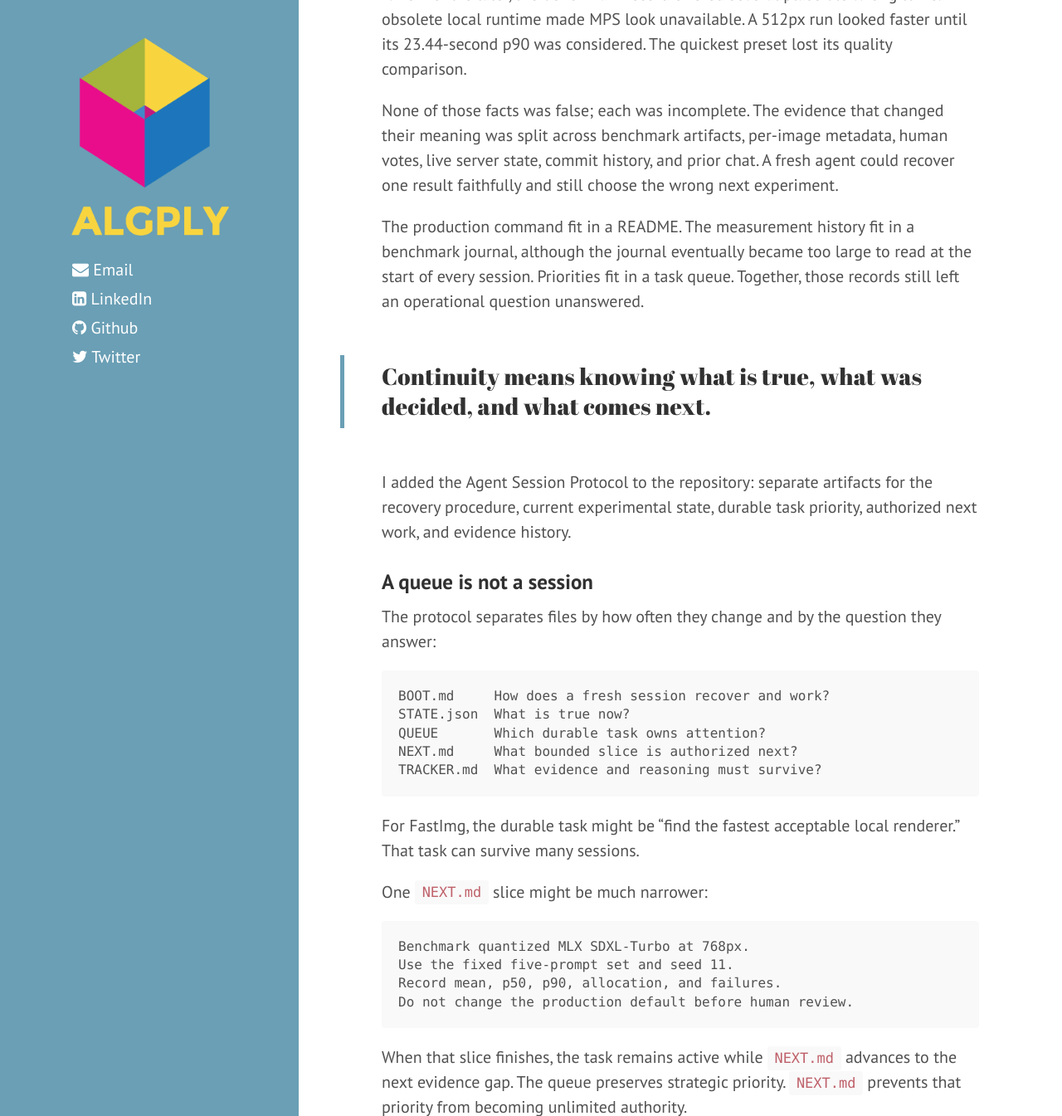
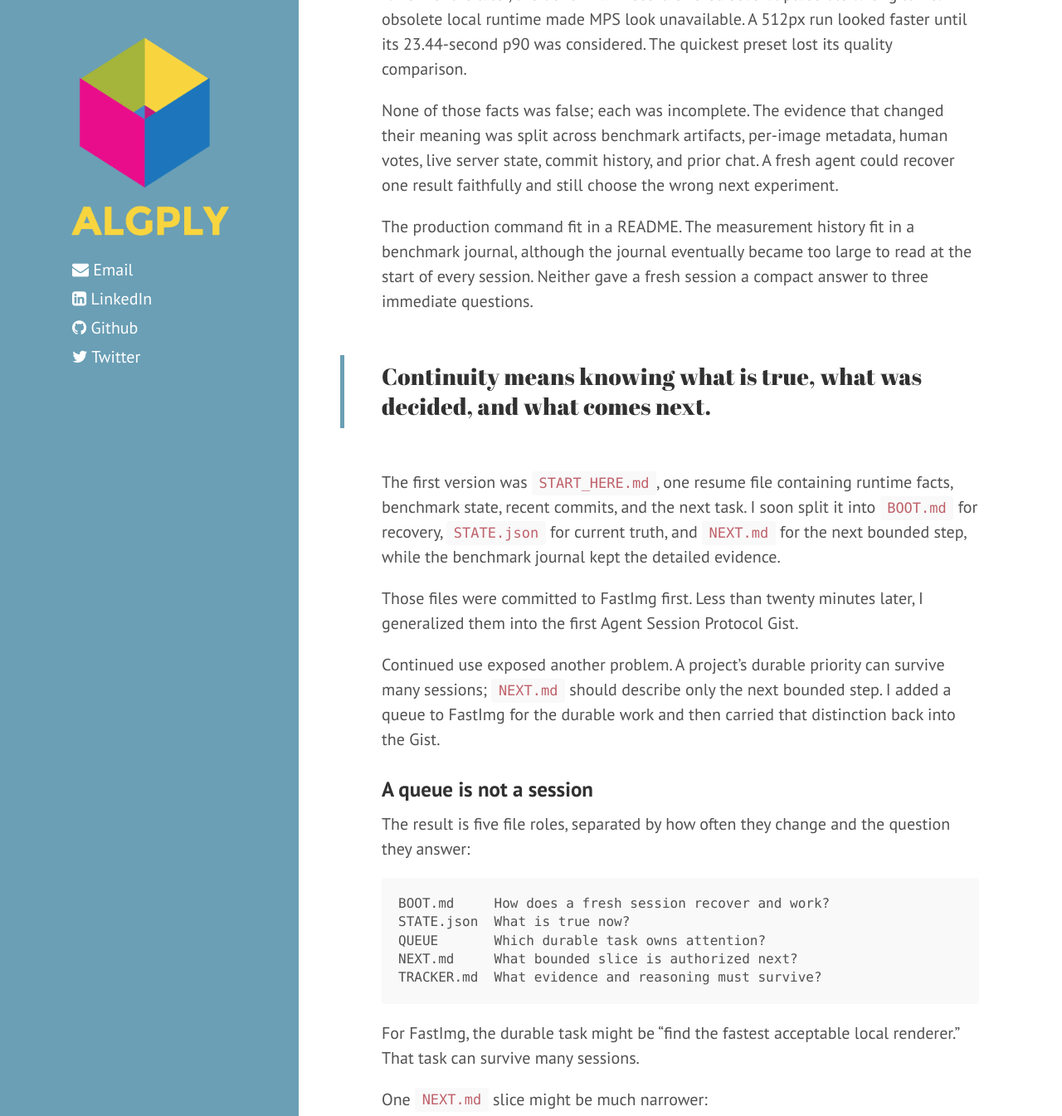
Before and after one commit to josephgardner/josephgardner.github.io, a Jekyll site: the page built from _posts/2026-07-19-agent-session-protocol.md, in a window 1280 px wide and 1400 px high, scrolled down 2405 px, cut to the strip 0-1345 px from the top of the window. Shown: the whole strip at 83% size. Built offline with Jekyll 4.4.1, drawn with Linux system fonts in a browser that asks for light colours; nearby versions of some CDN libraries; comment, search, counter and statistics services are not loaded.

Commit message:
Correct protocol origin story

````diff
--- a/_posts/2026-07-19-agent-session-protocol.md
+++ b/_posts/2026-07-19-agent-session-protocol.md
@@ -111,22 +111,31 @@ recover one result faithfully and still choose the wrong next experiment.
 
 The production command fit in a README. The measurement history fit in a
 benchmark journal, although the journal eventually became too large to read at
-the start of every session. Priorities fit in a task queue. Together, those
-records still left an operational question unanswered.
+the start of every session. Neither gave a fresh session a compact answer to
+three immediate questions.
 
 <aside class="pull-quote" aria-label="Continuity principle">
   <p>Continuity means knowing what is true, what was decided, and what comes
   next.</p>
 </aside>
 
-I added the Agent Session Protocol to the repository: separate artifacts for
-the recovery procedure, current experimental state, durable task priority,
-authorized next work, and evidence history.
+The first version was `START_HERE.md`, one resume file containing runtime facts,
+benchmark state, recent commits, and the next task. I soon split it into
+`BOOT.md` for recovery, `STATE.json` for current truth, and `NEXT.md` for the
+next bounded step, while the benchmark journal kept the detailed evidence.
+
+Those files were committed to FastImg first. Less than twenty minutes later, I
+generalized them into the first Agent Session Protocol Gist.
+
+Continued use exposed another problem. A project's durable priority can survive
+many sessions; `NEXT.md` should describe only the next bounded step. I added a
+queue to FastImg for the durable work and then carried that distinction back
+into the Gist.
 
 ### A queue is not a session
 
-The protocol separates files by how often they change and by the question they
-answer:
+The result is five file roles, separated by how often they change and the
+question they answer:
 
 ```text
 BOOT.md     How does a fresh session recover and work?
````
